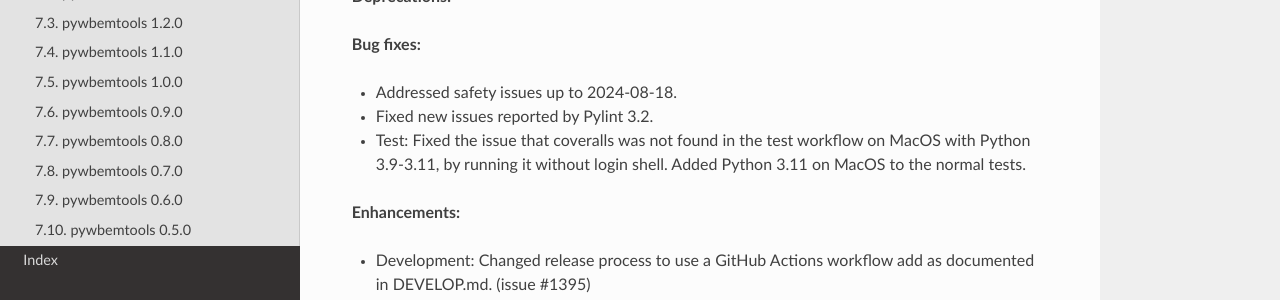
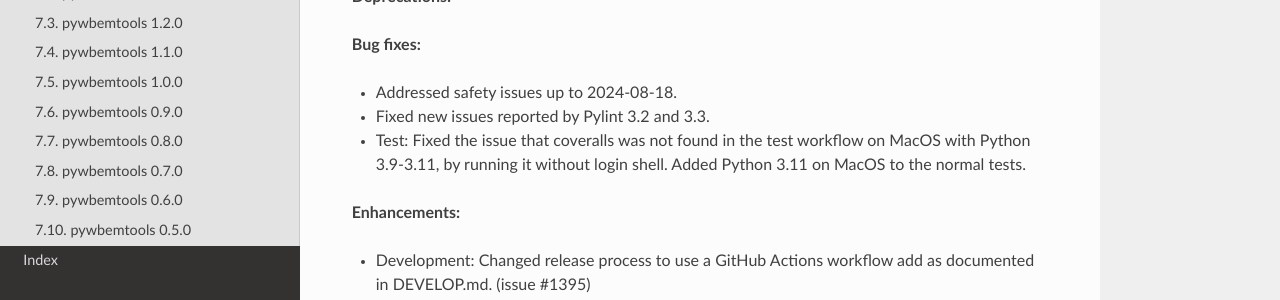
Before and after one commit to pywbem/pywbemtools, a Sphinx documentation site: the page built from docs/changes.rst, in a window 1280 px wide and 900 px high. Shown: the part 423-723 px from the top of the window. Built offline with Sphinx 7.4.7 and the Read the Docs theme 2.0.0, drawn with Linux system fonts in a browser that asks for light colours; pages that are not in the unit, such as notebooks, are missing from menus.

Commit message:
Fixed new issues reported by Pylint 3.3
Signed-off-by: Andreas Maier <andreas.r.maier@gmx.de>

```diff
--- a/docs/changes.rst
+++ b/docs/changes.rst
@@ -22,7 +22,7 @@
 
 * Addressed safety issues up to 2024-08-18.
 
-* Fixed new issues reported by Pylint 3.2.
+* Fixed new issues reported by Pylint 3.2 and 3.3.
 
 * Test: Fixed the issue that coveralls was not found in the test workflow on MacOS
   with Python 3.9-3.11, by running it without login shell. Added Python 3.11 on
```
Also changed, not shown: 1 other file.
